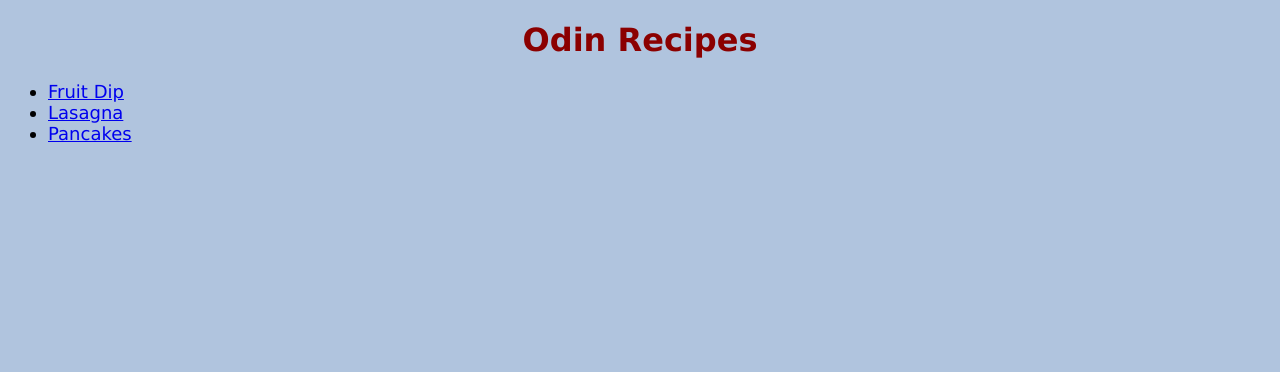
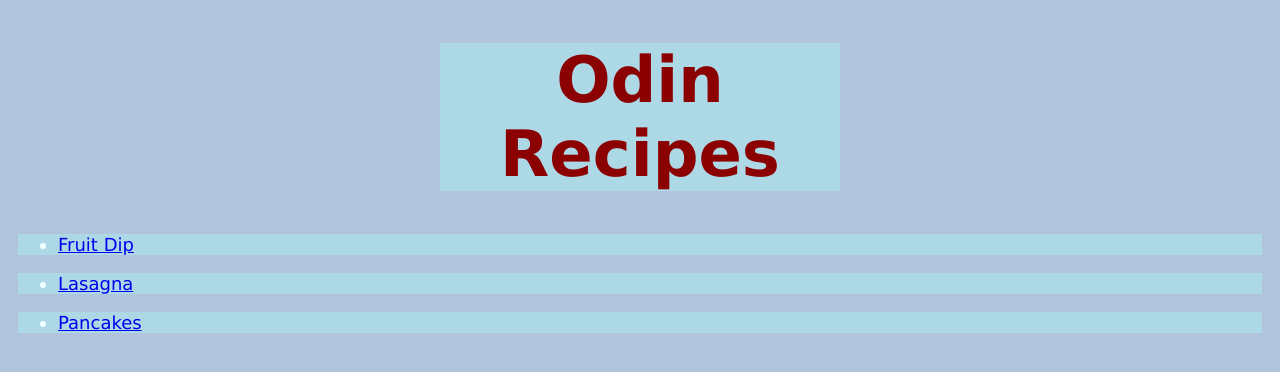
Before and after one commit to etrnitybuilt9/odin-recipes, a plain HTML site: page index.html in a window 1280 px wide. Drawn offline with Linux system fonts and the light colour scheme.

Commit message:
style: change CSS to add box styles learnt
Added <div> elements to all current .html files to allow consistent
formatting and ability to manipulate elements with margin, border and
padding attribute.

Also added background color attributes to <div> elements and added a
'pagetitle' class to stylesheet.

```diff
--- a/index.html
+++ b/index.html
@@ -6,12 +6,28 @@
     </head>
 
     <body>
-        <h1 class="maintitle">Odin Recipes</h1>
+        <div class="pagetitle">
+            <h1>Odin Recipes</h1>
+        </div>
+
+        <div class="snacks">
         <p><ul>
             <li><a href="recipes/fruit-dip.html">Fruit Dip</a></li>
-            <li><a href="recipes/lasagna.html">Lasagna</a></li>
-            <li><a href="recipes/pancakes.html">Pancakes</a></li>
         </ul></p>
+        </div>
+
+        <div class="mains">
+            <p><ul>
+                <li><a href="recipes/lasagna.html">Lasagna</a></li>
+        </ul></p>
+        </div>
+
+        <div class="deserts">
+            <p><ul>
+                <li><a href="recipes/pancakes.html">Pancakes</a></li>
+            </ul></p>
+        </div>
+
         <p></p>
     </body>
 </html>
--- a/style.css
+++ b/style.css
@@ -7,9 +7,18 @@ body {
     font-family: Verdana, Geneva, Tahoma, sans-serif;
 }
 
-.maintitle {
+div {
+    border: 10px;
+    margin: 10px;
+    color: azure;
+    background-color: lightblue;
+}
+
+.pagetitle {
+    width: 400px;
     color: darkred;
     font-size: 32px;
     text-align: center;
-!    font-weight: 800
+    font-weight: 800;
+    margin: 0 auto;
 }
```
Also changed, not shown: recipes/fruit-dip.html (+19 -0 lines), recipes/lasagna.html (+19 -0 lines), recipes/pancakes.html (+19 -0 lines).
